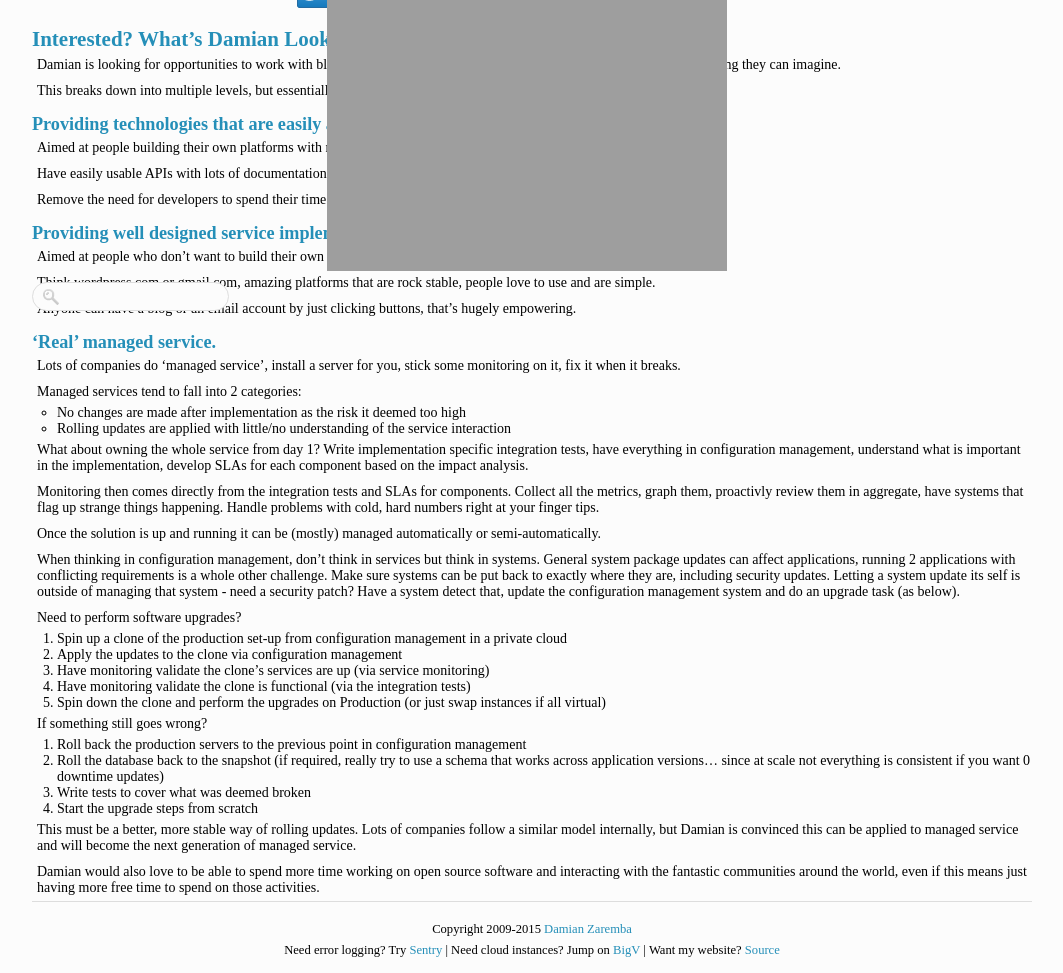
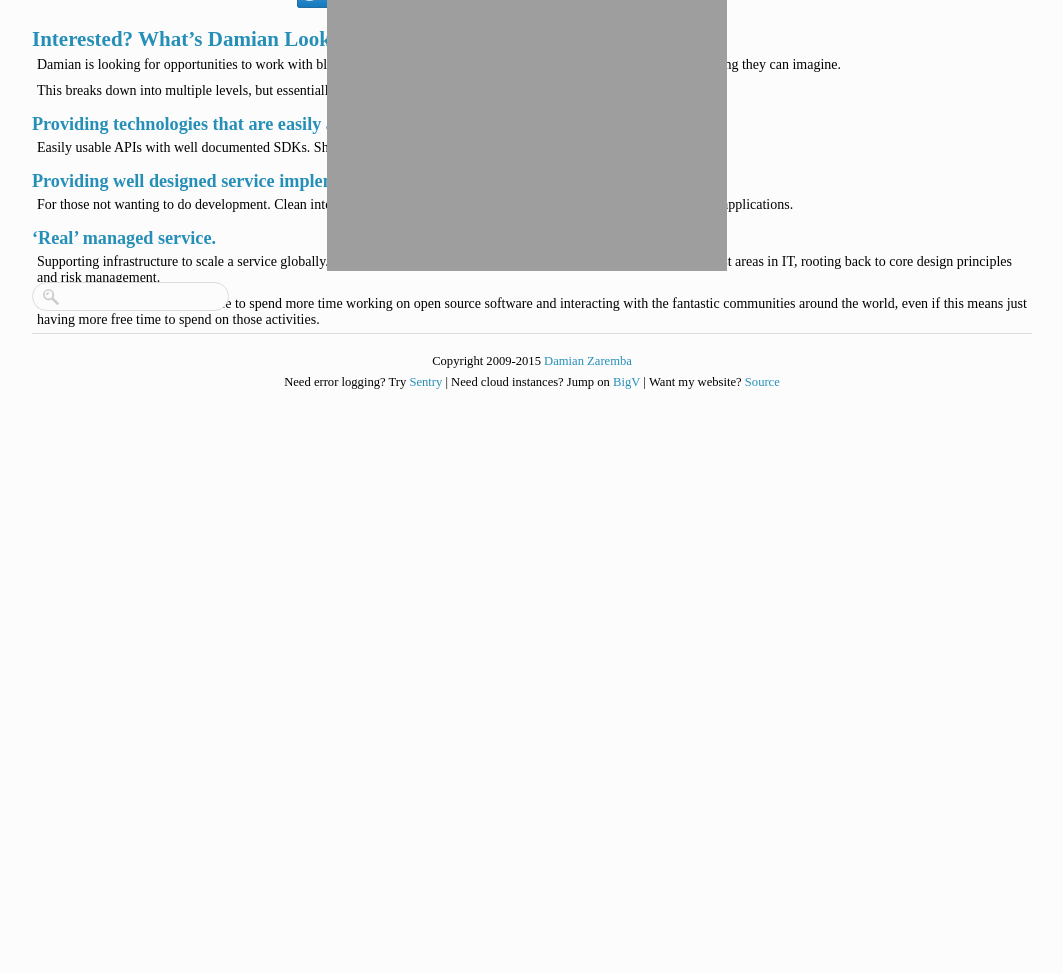
Before and after one commit to DamianZaremba/damianzaremba.co.uk, a Jekyll site: the page built from content/about/index.markdown, in a window 1280 px wide, cut to the strip 350-1323 px from the top of the page. Shown: the whole strip, without its empty margins (108-1171 px from the left). Built offline with Jekyll 4.4.1, drawn with Linux system fonts in a browser that asks for light colours; nearby versions of some CDN libraries; Markdown is read by kramdown in place of the engine named in the settings; comment, search, counter and statistics services are not loaded; after the commit the page ends 900 px from its top, so only the background shows below that.

Commit message:
Update about

```diff
--- a/content/about/index.markdown
+++ b/content/about/index.markdown
@@ -30,52 +30,14 @@
 
 This breaks down into multiple levels, but essentially fits into 3 areas.
 
-### Providing technologies that are easily accessible and affordable to everyone.
-Aimed at people building their own platforms with reduces operational overhead/requite rapid scaling.
-
-Have easily usable APIs with lots of documentation and SDKs available, sensible billing strategies and good SLAs.
-
-Remove the need for developers to spend their time doing operations, think Redshift from AWS or similar.
+### Providing technologies that are easily accessible.
+Easily usable APIs with well documented SDKs. Shared backbone of services to enable fast (decoupled) development.
 
 ### Providing well designed service implementations to end users.
-Aimed at people who don't want to build their own thing.
-
-Think wordpress.com or gmail.com, amazing platforms that are rock stable, people love to use and are simple.
-
-Anyone can have a blog or an email account by just clicking buttons, that's hugely empowering.
+For those not wanting to do development. Clean interfaces to services, ranging from internal service dashboards to design applications.
 
 ### 'Real' managed service.
-Lots of companies do 'managed service', install a server for you, stick some monitoring on it, fix it when it breaks.
-
-Managed services tend to fall into 2 categories:
-
-* No changes are made after implementation as the risk it deemed too high
-* Rolling updates are applied with little/no understanding of the service interaction
-
-What about owning the whole service from day 1? Write implementation specific integration tests, have everything in configuration management, understand what is important in the implementation, develop SLAs for each component based on the impact analysis.
-
-Monitoring then comes directly from the integration tests and SLAs for components. Collect all the metrics, graph them, proactivly review them in aggregate, have systems that flag up strange things happening. Handle problems with cold, hard numbers right at your finger tips.
-
-Once the solution is up and running it can be (mostly) managed automatically or semi-automatically.
-
-When thinking in configuration management, don't think in services but think in systems. General system package updates can affect applications, running 2 applications with conflicting requirements is a whole other challenge. Make sure systems can be put back to exactly where they are, including security updates. Letting a system update its self is outside of managing that system - need a security patch? Have a system detect that, update the configuration management system and do an upgrade task (as below).
-
-Need to perform software upgrades?
-
-1. Spin up a clone of the production set-up from configuration management in a private cloud
-2. Apply the updates to the clone via configuration management
-3. Have monitoring validate the clone's services are up (via service monitoring)
-4. Have monitoring validate the clone is functional (via the integration tests)
-5. Spin down the clone and perform the upgrades on Production (or just swap instances if all virtual)
-
-If something still goes wrong?
-
-1. Roll back the production servers to the previous point in configuration management
-2. Roll the database back to the snapshot (if required, really try to use a schema that works across application versions... since at scale not everything is consistent if you want 0 downtime updates)
-3. Write tests to cover what was deemed broken
-4. Start the upgrade steps from scratch
-
-This must be a better, more stable way of rolling updates. Lots of companies follow a similar model internally, but Damian is convinced this can be applied to managed service and will become the next generation of managed service.
+Supporting infrastructure to scale a service globally. Automation, monitoring and feedback are all key areas. One of the best areas in IT, rooting back to core design principles and risk management.
 
 
 Damian would also love to be able to spend more time working on open source software and interacting with the fantastic communities around the world, even if this means just having more free time to spend on those activities.
```
